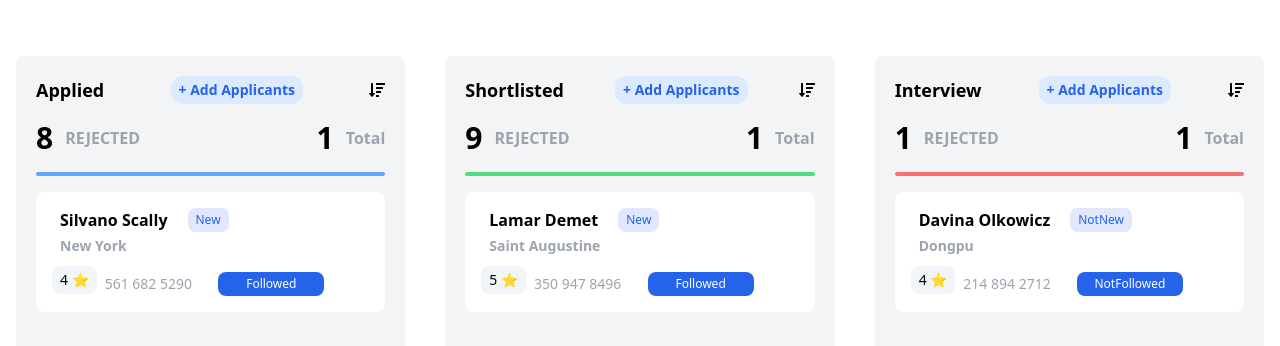
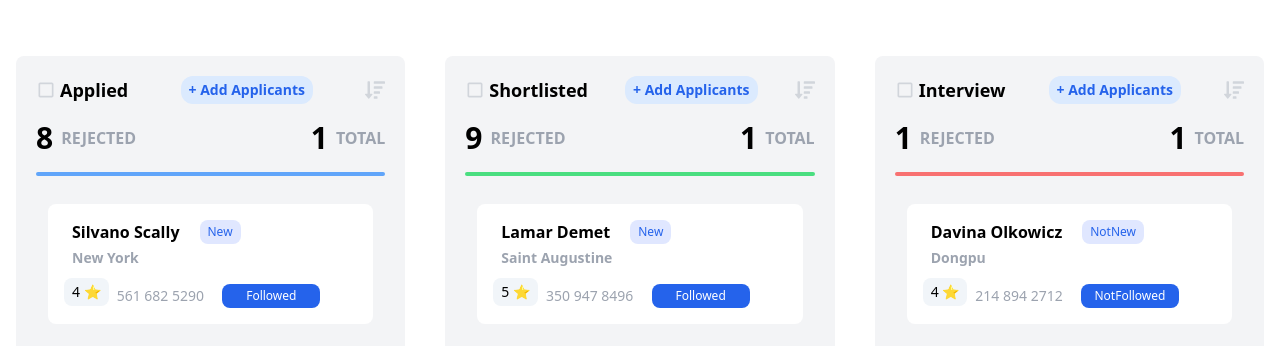
Before and after one commit to Rogena5/TrelloTask, a React (Create React App) app: page / in a window 1280 px wide. Shown: the top 346 px of the page. Built offline with nearby package versions, Linux system fonts and the light colour scheme.

Commit message:
Updated ApplicantCard component to include a dashed border and semi-transparent background when being dragged.

```diff
--- a/src/components/ApplicantCard.js
+++ b/src/components/ApplicantCard.js
@@ -3,10 +3,12 @@ import { useDrag, useDrop } from 'react-dnd';
 
 const ApplicantCard = ({ applicant, index, moveCard, setApplicants, applicants }) => {
   const { name, location, rating, phone, status,followUp, photo } = applicant;
-
-  const [, drag] = useDrag({
+  const [{ isDragging }, drag] = useDrag({
     type: 'APPLICANT',
     item: { ...applicant, index, sourceSetApplicants: setApplicants },
+    collect: (monitor) => ({
+      isDragging: monitor.isDragging(),
+    }),
   });
 
   const [, drop] = useDrop({
@@ -21,8 +23,10 @@ const ApplicantCard = ({ applicant, index, moveCard, setApplicants, applicants }
 
   return (
     <>
-      <div ref={(node) => drag(drop(node))} className="bg-white p-4 rounded-lg mb-2">
-        <div>
+      <div ref={(node) => drag(drop(node))}  className={`p-3 rounded-lg ${
+        isDragging ? 'border-2 border-dashed border-gray-300 bg-gray-200' : ''
+      }`}>
+        <div className='bg-white p-4 rounded-lg'>
           <div>
          <div className='flex flex-col md:flex-row items-start md:items-center space-y-2 md:space-y-0 md:space-x-2'>
          <div>
--- a/src/components/ApplicantList.js
+++ b/src/components/ApplicantList.js
@@ -2,7 +2,7 @@ import React, { useState } from 'react';
 import { useDrop } from 'react-dnd';
 import ApplicantCard from './ApplicantCard';
 import { FaSortAmountDown, FaSortAmountUp } from "react-icons/fa";
-
+import { MdCheckBoxOutlineBlank } from "react-icons/md";
 const ApplicantList = ({ title, rejected, applicants, setApplicants, handleRemoveApplicant, moveCard, color }) => {
   const [showModal, setShowModal] = useState(false);
   const [newApplicant, setNewApplicant] = useState({
@@ -83,23 +83,23 @@ const ApplicantList = ({ title, rejected, applicants, setApplicants, handleRemov
     <div ref={drop} className="bg-gray-100 rounded-lg p-5 pb-16 md:my-10 my-5">
       <div className="mb-4">
         <div className="flex flex-wrap md:flex-row justify-between space-y-2 md:space-y-0 md:items-center mb-4">
-          <div className="font-semibold text-base md:text-lg">{title}</div>
+          <div className="font-semibold text-base md:text-lg flex items-center gap-1"> <MdCheckBoxOutlineBlank className='text-gray-300' size={20}/>{title}</div>
           <button className="text-blue-600 text-xs md:text-sm bg-blue-100 font-semibold px-2 py-1 rounded-xl" onClick={handleAddClick}>
             + Add Applicants
           </button>
           <div onClick={handleSort} className="cursor-pointer">
-            {sortOrder === 'asc' ? <FaSortAmountDown /> : <FaSortAmountUp />}
+            {sortOrder === 'asc' ? <FaSortAmountDown className='text-gray-300' size={20}/> : <FaSortAmountUp className='text-gray-300' size={20}/>}
           </div>
         </div>
 
         <div className="flex flex-col sm:flex-row justify-between mb-4">
-          <div className='flex items-center space-x-3'>
+          <div className='flex items-center space-x-2'>
             <span className="font-bold md:text-3xl text-base"> {rejected}</span>
             <span className="font-semibold md:text-base text-sm text-gray-400">REJECTED</span>
           </div>
-          <div className="flex items-center space-x-3 mt-2 sm:mt-0">
+          <div className="flex items-center space-x-2 mt-2 sm:mt-0">
             <span className="font-bold md:text-3xl text-base">  {applicants.length} </span>
-             <span className="font-semibold md:text-base text-sm text-gray-400">Total</span>
+             <span className="font-semibold md:text-base text-sm text-gray-400">TOTAL</span>
           </div>
         </div>
         <div className={`h-1 my-2 rounded ${color}`}></div>
```
